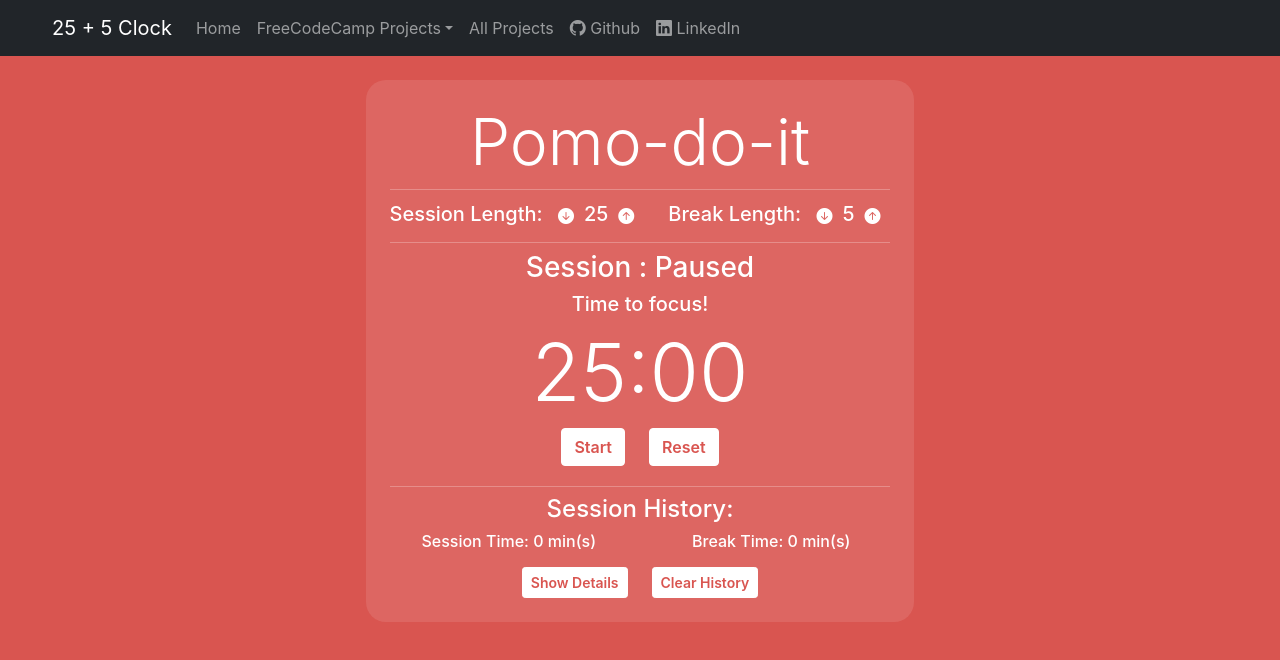
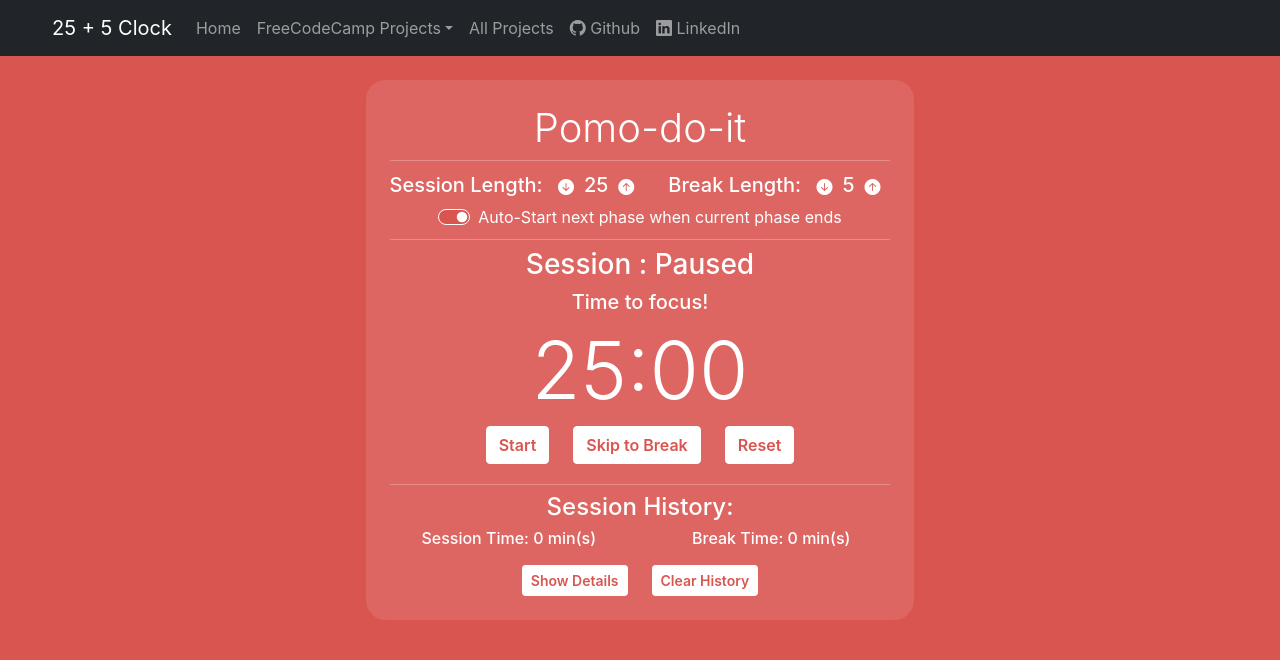
Before and after one commit to PLCoster/fcc_frontendlibs_project5, a Next.js app: page / in a window 1280 px wide. Shown: the top 660 px of the page. Built offline with nearby package versions, Linux system fonts and the light colour scheme.

Commit message:
Added extra functionality to timer:
- Timer phases can now be skipped by clicking the 'Skip to X' button
- Whether or not to auto-start the next timer session can also be controlled

```diff
--- a/components/Timer.js
+++ b/components/Timer.js
@@ -1,6 +1,6 @@
 import { useEffect, useRef, useState } from 'react';
 
-import { Container, Row, Col, Button } from 'react-bootstrap';
+import { Container, Row, Col, Button, ToggleButton } from 'react-bootstrap';
 
 import HeadUpdater from './HeadUpdater';
 import HistoryDisplay from './HistoryDisplay';
@@ -19,6 +19,7 @@ function Timer() {
 
   const [timerPhase, setTimerPhase] = useState('Session');
   const [swapPhase, setSwapPhase] = useState(false);
+  const [autoStartNewPhase, setAutoStartNewPhase] = useState(true);
 
   // Refs for audio elements
   const buttonAudioRef = useRef();
@@ -129,13 +130,16 @@ function Timer() {
   // Effect to handle swapping phase from e.g. Session -> Break when timer reaches 0
   useEffect(() => {
     if (swapPhase) {
-      // Play Alarm Audio Clip
+      // Play Alarm Audio Clip if timer was running when phase ends
+      if (timerRunning) {
         playAudio(alarmAudioRef);
+      }
 
       // Cancel current timeout
       clearTimeout(currTimeoutID);
 
-      // Update Session History
+      // Update Session History if timer had been started:
+      if (currPhaseStartRef.current) {
         // Note: currTimeElapsed overcounts by 1 second
         setphaseHistory([
           ...phaseHistory,
@@ -146,18 +150,25 @@ function Timer() {
             Date.now(),
           ],
         ]);
+      }
 
       // Swap Timer Phase
       const newPhase = timerPhase === 'Session' ? 'Break' : 'Session';
       setTimerPhase(newPhase);
 
-      // Start new timer
       timerSecondsRemainingRef.current =
         (newPhase === 'Session' ? sessionLengthMins : breakLengthMins) * 60;
       currTimeElapsedRef.current = 0;
       currPhaseStartRef.current = null;
       setTimerSecondsRemaining(timerSecondsRemainingRef.current);
+
+      // Start new timer if it was previously running else wait:
+      if (timerRunning && autoStartNewPhase) {
         handleTimerStart();
+      } else {
+        setTimerRunning(false);
+      }
+
       setSwapPhase(false);
     }
   }, [swapPhase]);
@@ -192,7 +203,7 @@ function Timer() {
       <Row className="justify-content-center">
         <Col xs="auto">
           <Container className={styles.timerContainer}>
-            <h1 className={'display-3'}>Pomo-do-it</h1>
+            <h1 className={'display-6'}>Pomo-do-it</h1>
 
             <hr />
 
@@ -265,6 +276,26 @@ function Timer() {
               </Col>
             </Row>
 
+            {/* AUTOSTART NEXT PHASE SWITCH */}
+            <div className="d-flex justify-content-center">
+              <div className="form-check form-switch">
+                <input
+                  id="auto-start-switch"
+                  className={`${styles.autoSwitch} form-check-input`}
+                  title="Toggle whether or not to start next phase automatically"
+                  type="checkbox"
+                  checked={autoStartNewPhase}
+                  onChange={() => setAutoStartNewPhase(!autoStartNewPhase)}
+                  onMouseLeave={(e) => {
+                    e.target.blur();
+                  }}
+                />
+                <label for="auto-start-switch">
+                  Auto-Start next phase when current phase ends
+                </label>
+              </div>
+            </div>
+
             <hr />
             {/* TIMER */}
             <div className={styles.timerClockContainer}>
@@ -302,6 +333,30 @@ function Timer() {
                     {timerRunning ? 'Pause' : 'Start'}
                   </Button>
                 </Col>
+
+                <Col xs="auto">
+                  <Button
+                    id="skip_phase"
+                    className={`${buttonStyles.timerButton} ${
+                      timerPhase === 'Session'
+                        ? buttonStyles.onSessionFont
+                        : buttonStyles.onBreakFont
+                    }`}
+                    title={
+                      timerPhase === 'Session' ? 'Skip to Break' : 'Skip Break'
+                    }
+                    onClick={() => {
+                      console.log('Skipping current phase');
+                      setSwapPhase(true);
+                    }}
+                    onMouseLeave={(e) => {
+                      e.target.blur();
+                    }}
+                  >
+                    {timerPhase === 'Session' ? 'Skip to Break' : 'Skip Break'}
+                  </Button>
+                </Col>
+
                 <Col xs="auto">
                   <Button
                     id="reset"
--- a/components/styles/Timer.module.css
+++ b/components/styles/Timer.module.css
@@ -53,6 +53,16 @@
   background-color: rgba(255, 255, 255, 0.3);
 }
 
+.onSession .autoSwitch:checked {
+  border-color: #fff;
+  background-color: #d95550;
+}
+
+.onBreak .autoSwitch:checked {
+  border-color: #fff;
+  background-color: #457ca3;
+}
+
 /* === TIMER AND TIMER CONTROL STYLES === */
 
 .timerClockContainer {
```
Lines whose indentation alone changed are shown as unchanged.
